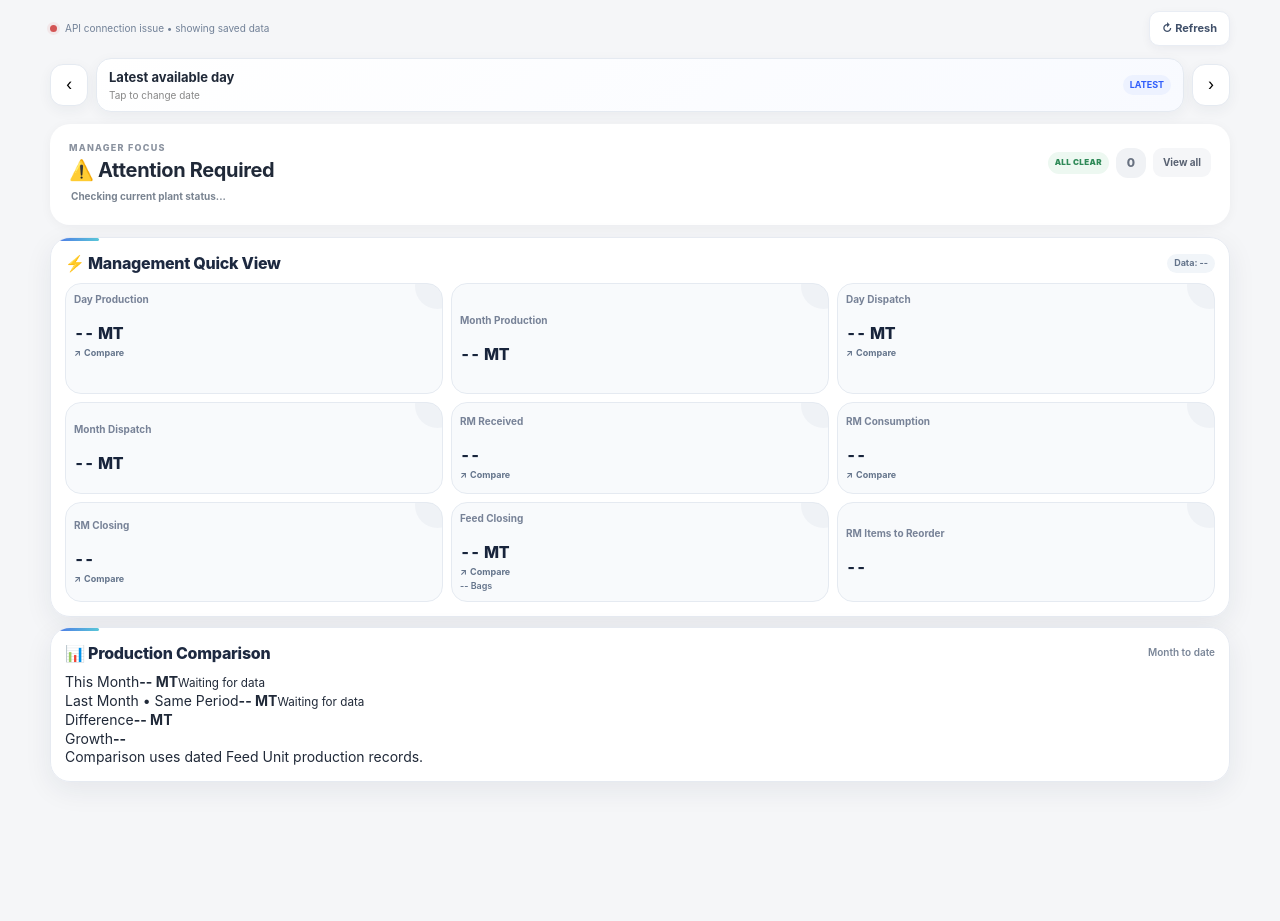
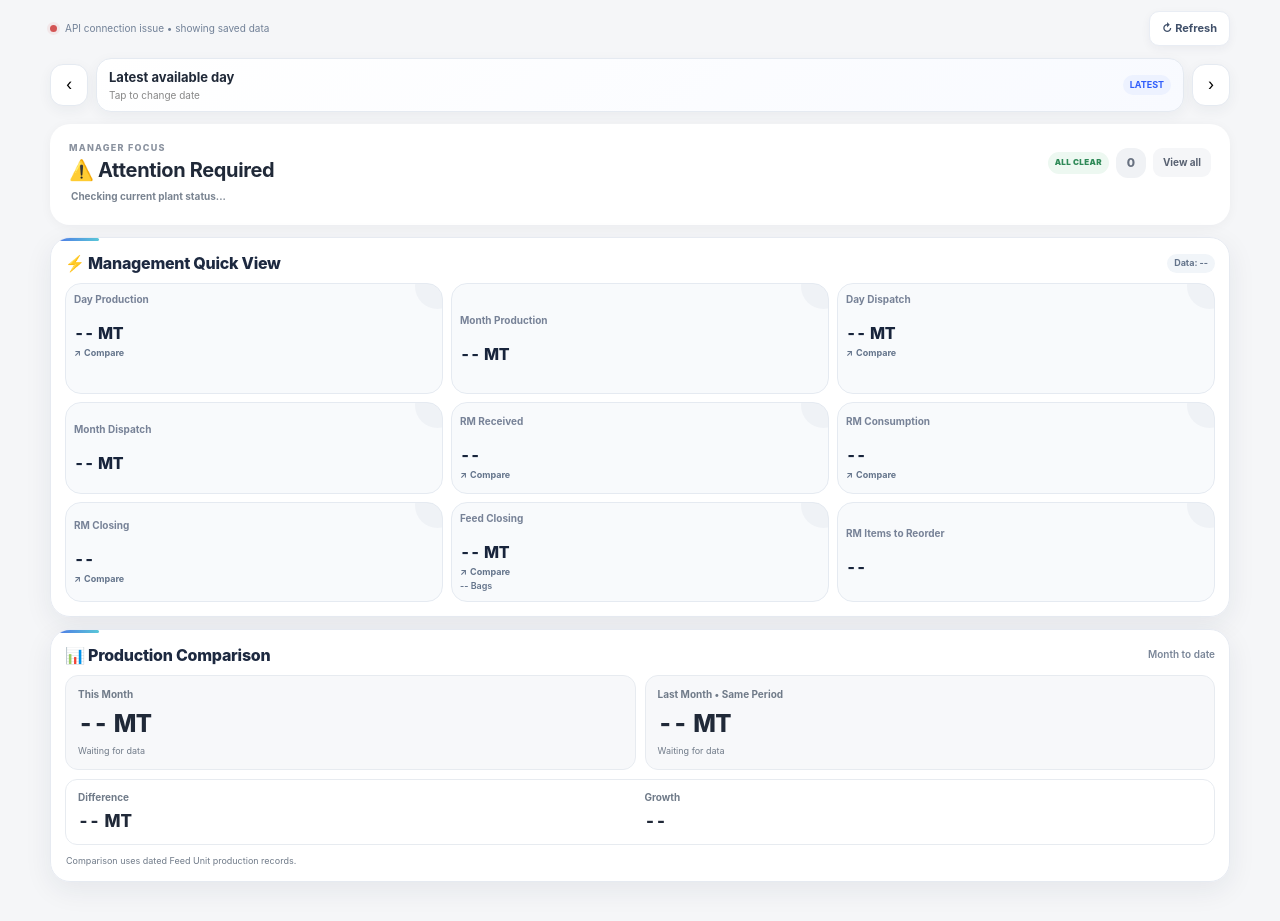
Before and after one commit to lakkireddythirumal-bot/Index, a plain HTML site: page index.html in a window 1280 px wide. Shown: the part 111-1032 px from the top of the page. Before the commit the page ends 948 px from the top, so only its background shows below. Drawn offline with nearby package versions, Linux system fonts and the light colour scheme; no server answers.

Commit message:
Add home page month-to-date production comparison

```diff
--- a/style.css
+++ b/style.css
@@ -1763,3 +1763,19 @@ body.dc-page-open{overflow:hidden}
  .manager-quick-grid .quick{padding:7px 5px!important}
  .manager-quick-grid .quick strong{font-size:11px!important}
 }
+
+
+/* Home page: compact month-to-date production comparison */
+.home-production-comparison{margin-top:12px;overflow:hidden}
+.home-prod-compare-grid{display:grid;grid-template-columns:repeat(2,minmax(0,1fr));gap:9px}
+.home-prod-compare-value{min-width:0;padding:12px;border:1px solid var(--ui-border,#e5eaf1);border-radius:13px;background:var(--ui-surface-soft,#f8fafc)}
+.home-prod-compare-value span,.home-prod-compare-result span{display:block;color:var(--ui-muted,#748094);font-size:10px;font-weight:700;line-height:1.35}
+.home-prod-compare-value strong{display:block;margin:7px 0 4px;color:var(--ui-text,#203047);font-size:clamp(19px,5vw,24px);font-weight:800;letter-spacing:-.6px;font-variant-numeric:tabular-nums;overflow-wrap:anywhere}
+.home-prod-compare-value small{display:block;color:var(--ui-muted,#8792a2);font-size:9px;line-height:1.4;overflow-wrap:anywhere}
+.home-prod-compare-result{display:grid;grid-template-columns:repeat(2,minmax(0,1fr));gap:9px;margin-top:9px;padding:11px 12px;border:1px solid var(--ui-border,#e5eaf1);border-radius:12px}
+.home-prod-compare-result>div{min-width:0}
+.home-prod-compare-result strong{display:block;margin-top:5px;color:var(--ui-text,#203047);font-size:17px;font-weight:800;font-variant-numeric:tabular-nums;overflow-wrap:anywhere}
+.home-prod-compare-result strong.is-positive{color:#168454}
+.home-prod-compare-result strong.is-negative{color:#b64242}
+.home-prod-compare-note{margin:9px 1px 0;color:var(--ui-muted,#8792a2);font-size:9px;line-height:1.45}
+@media(max-width:360px){.home-prod-compare-value{padding:10px}.home-prod-compare-value strong{font-size:18px}}
```
